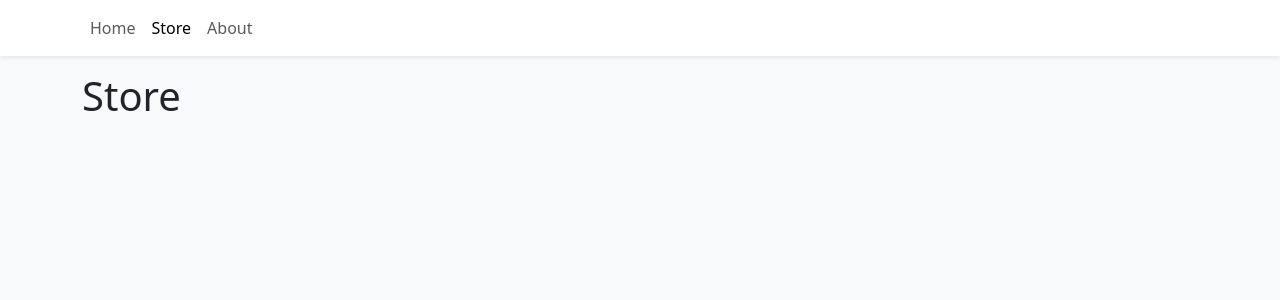
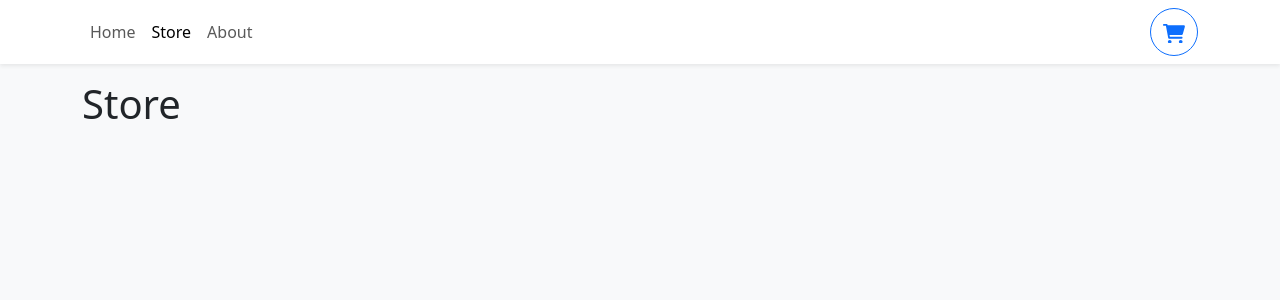
Before and after one commit to Ibraheem-Halasah22/Shopping_Cart_FE, a React (Vite) app: page /store in a window 1280 px wide. Shown: the top 300 px of the page. Built offline with nearby package versions, Linux system fonts and the light colour scheme.

Commit message:
shopping cart button added to the navbar

```diff
--- a/src/components/Navbar.tsx
+++ b/src/components/Navbar.tsx
@@ -1,5 +1,6 @@
-import { Container, Nav, Navbar as NavbarBs } from "react-bootstrap";
+import { Button, Container, Nav, Navbar as NavbarBs } from "react-bootstrap";
 import { NavLink } from "react-router-dom";
+import ShoppingCartIcon from "./ShoppingCartIcon";
 function Navbar() {
   return (
     <NavbarBs className="bg-white shadow-sm mb-3">
@@ -15,6 +16,13 @@
             About
           </Nav.Link>
         </Nav>
+        <Button
+          style={{ width: "3rem", height: "3rem", position: "relative" }}
+          variant="outline-primary"
+          className="rounded-circle"
+        >
+          <ShoppingCartIcon />
+        </Button>
       </Container>
     </NavbarBs>
   );
--- /dev/null
+++ b/src/components/ShoppingCartIcon.tsx
@@ -0,0 +1,13 @@
+function ShoppingCartIcon() {
+  return (
+    <svg
+      xmlns="http://www.w3.org/2000/svg"
+      viewBox="0 0 576 512"
+      fill="currentColor"
+    >
+      <path d="M96 0C107.5 0 117.4 8.19 119.6 19.51L121.1 32H541.8C562.1 32 578.3 52.25 572.6 72.66L518.6 264.7C514.7 278.5 502.1 288 487.8 288H170.7L179.9 336H488C501.3 336 512 346.7 512 360C512 373.3 501.3 384 488 384H159.1C148.5 384 138.6 375.8 136.4 364.5L76.14 48H24C10.75 48 0 37.25 0 24C0 10.75 10.75 0 24 0H96zM128 464C128 437.5 149.5 416 176 416C202.5 416 224 437.5 224 464C224 490.5 202.5 512 176 512C149.5 512 128 490.5 128 464zM512 464C512 490.5 490.5 512 464 512C437.5 512 416 490.5 416 464C416 437.5 437.5 416 464 416C490.5 416 512 437.5 512 464z" />
+    </svg>
+  );
+}
+
+export default ShoppingCartIcon;
```
